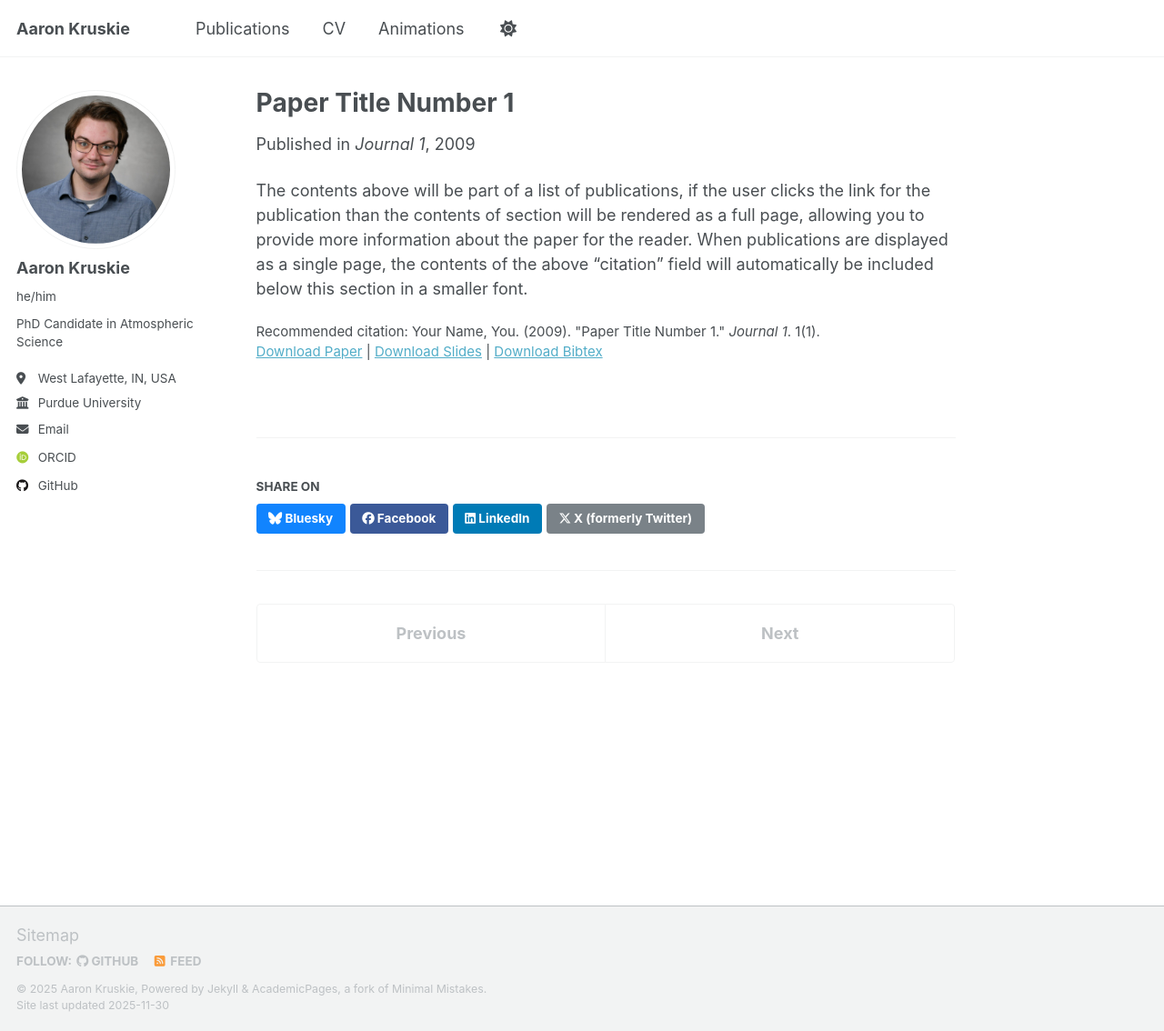
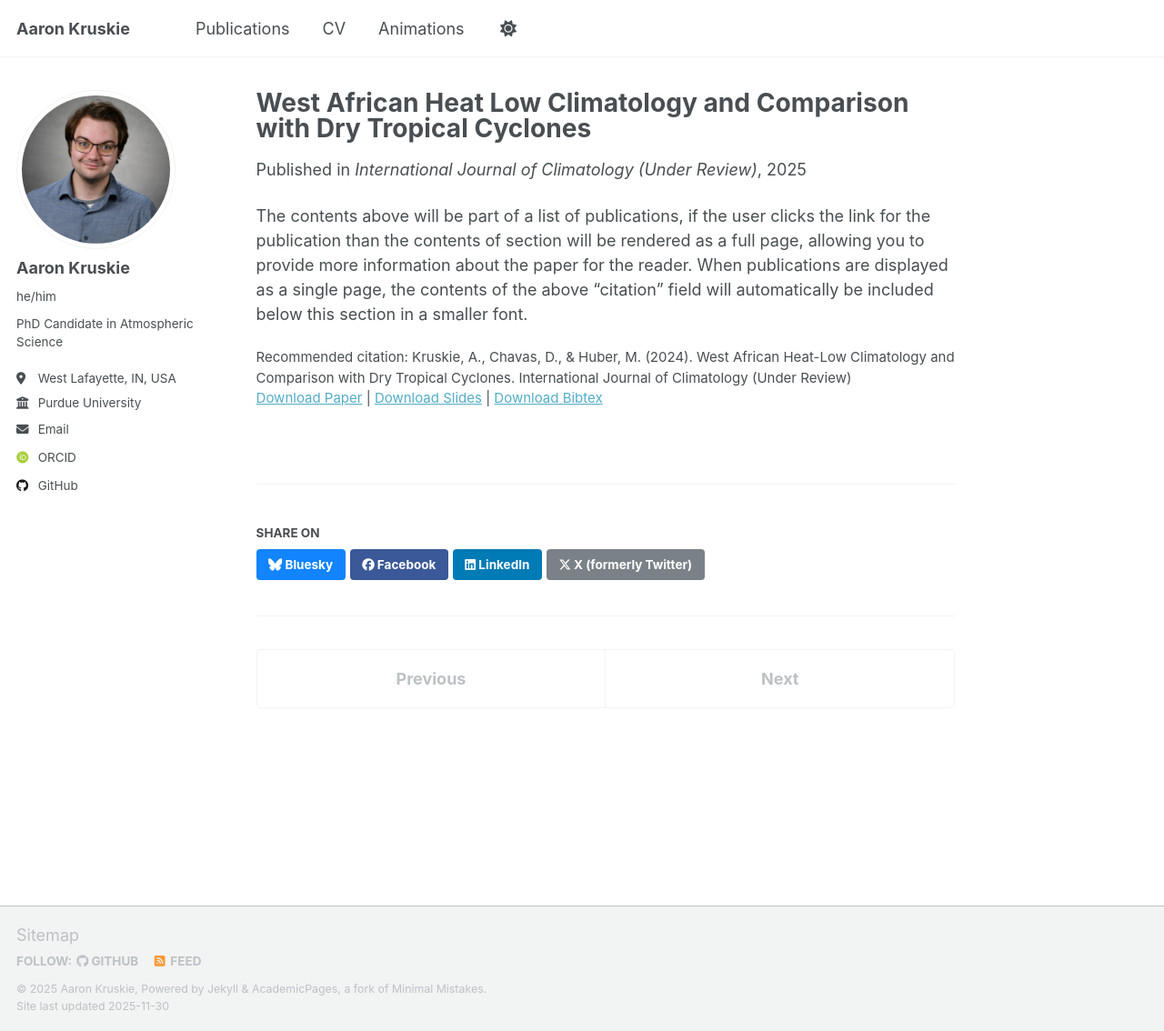
Before and after one commit to akruskie/akruskie.github.io, a Jekyll site: the page built from _publications/2009-10-01-paper-title-number-1.md, in a window 1280 px wide and 1134 px high. Shown: the whole window at 91% size. Built offline with Jekyll 4.4.1, drawn with Linux system fonts in a browser that asks for light colours; some web fonts are replaced; a script that is not in the unit is left out.

Commit message:
Update 2009-10-01-paper-title-number-1.md

```diff
--- a/_publications/2009-10-01-paper-title-number-1.md
+++ b/_publications/2009-10-01-paper-title-number-1.md
@@ -1,14 +1,14 @@
 ---
-title: "Paper Title Number 1"
+title: "West African Heat Low Climatology and Comparison with Dry Tropical Cyclones"
 collection: publications
 category: manuscripts
-permalink: /publication/2009-10-01-paper-title-number-1
-excerpt: 'This paper is about the number 1. The number 2 is left for future work.'
-date: 2009-10-01
-venue: 'Journal 1'
+permalink: /publication/2025-WAHL
+excerpt: 'This work explores surface-flux generated thermal lows in western Africa and compares them to dry tropical cyclones using potential intensity theory'
+date: 2025-10-31
+venue: 'International Journal of Climatology (Under Review)'
 slidesurl: 'http://academicpages.github.io/files/slides1.pdf'
 paperurl: 'http://academicpages.github.io/files/paper1.pdf'
 bibtexurl: 'http://academicpages.github.io/files/bibtex1.bib'
-citation: 'Your Name, You. (2009). &quot;Paper Title Number 1.&quot; <i>Journal 1</i>. 1(1).'
+citation: 'Kruskie, A., Chavas, D., & Huber, M. (2024). West African Heat-Low Climatology and Comparison with Dry Tropical Cyclones. International Journal of Climatology (Under Review)'
 ---
 The contents above will be part of a list of publications, if the user clicks the link for the publication than the contents of section will be rendered as a full page, allowing you to provide more information about the paper for the reader. When publications are displayed as a single page, the contents of the above "citation" field will automatically be included below this section in a smaller font.
```
